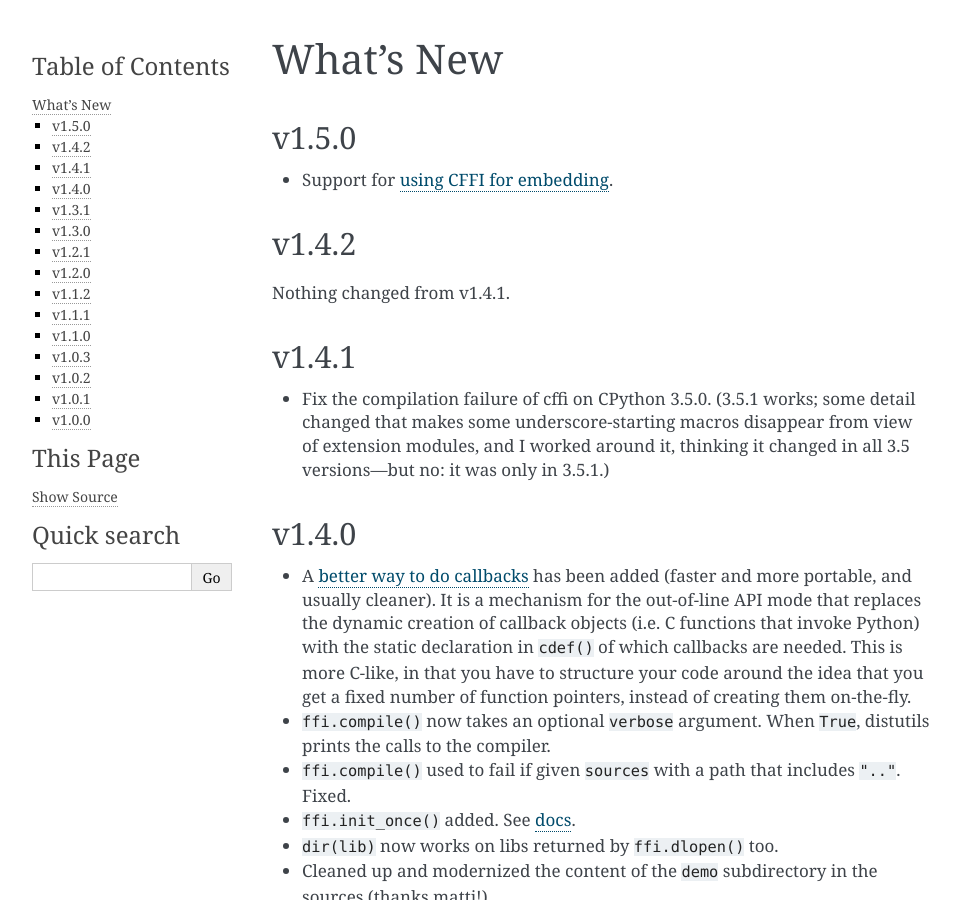
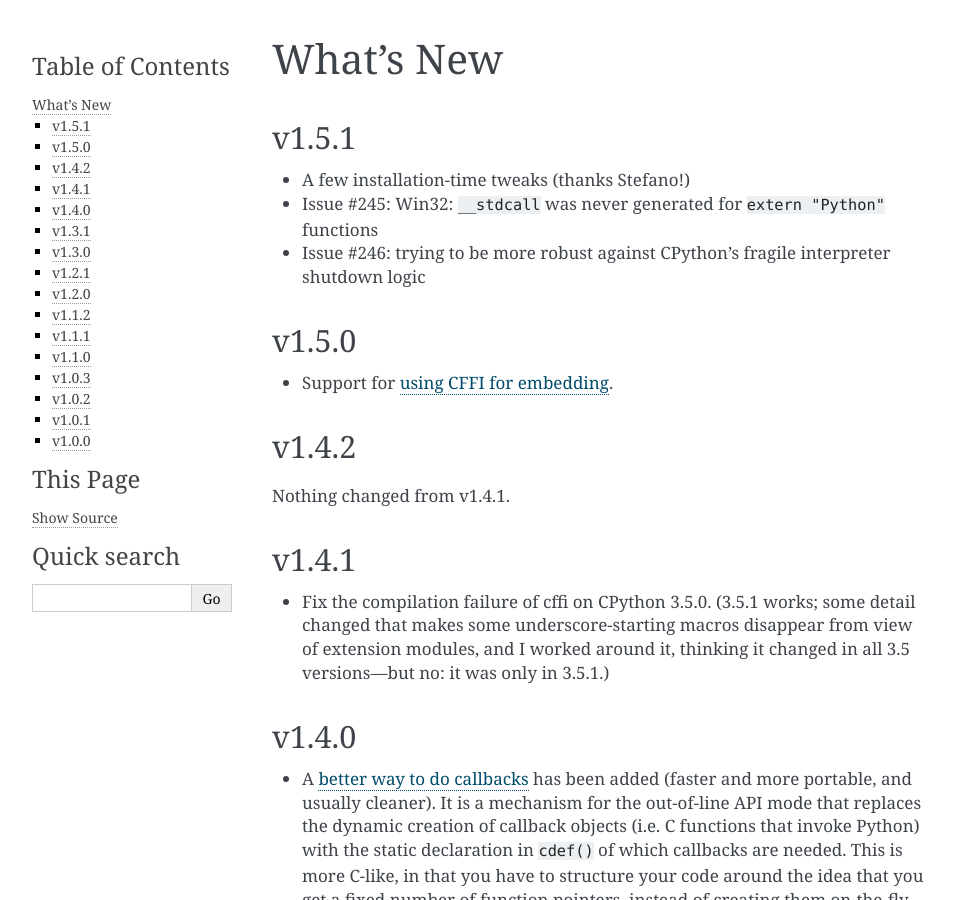
Before and after one commit to tharvik/cffi, a Sphinx documentation site: the page built from doc/source/whatsnew.rst, in a window 1280 px wide and 900 px high. Shown: the whole window, without its empty margins (148-1108 px from the left). Built offline with Sphinx 7.4.7, drawn with Linux system fonts in a browser that asks for light colours.

Commit message:
Document whatsnew

```diff
--- a/doc/source/whatsnew.rst
+++ b/doc/source/whatsnew.rst
@@ -1,6 +1,18 @@
 ======================
 What's New
 ======================
+
+
+v1.5.1
+======
+
+* A few installation-time tweaks (thanks Stefano!)
+
+* Issue #245: Win32: ``__stdcall`` was never generated for
+  ``extern "Python"`` functions
+
+* Issue #246: trying to be more robust against CPython's fragile
+  interpreter shutdown logic
 
 
 v1.5.0
```
